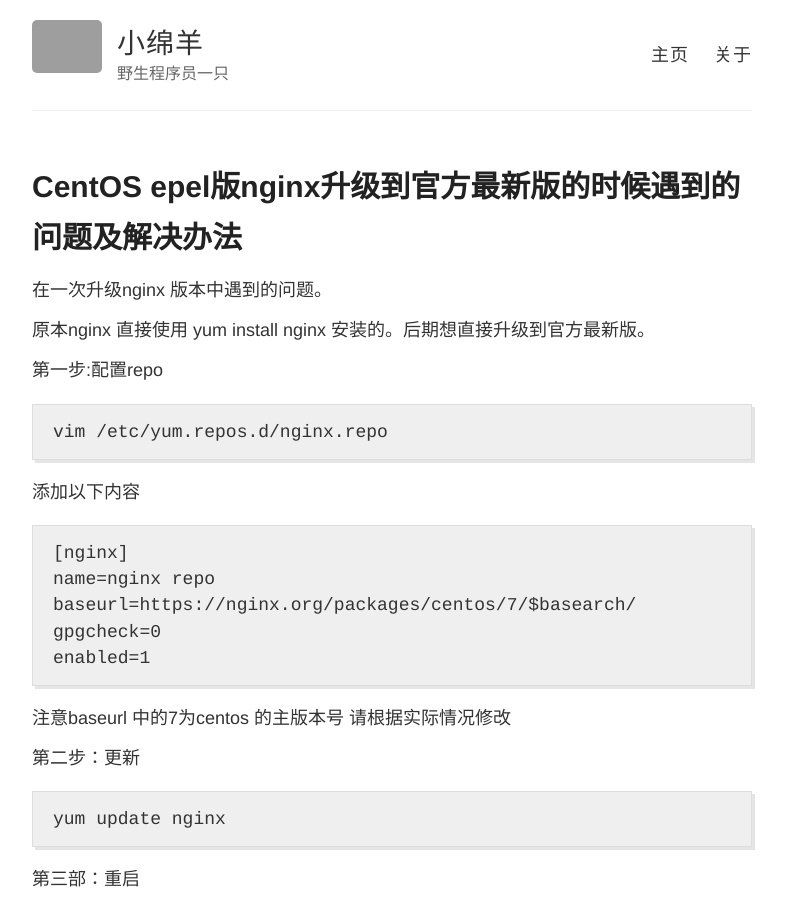
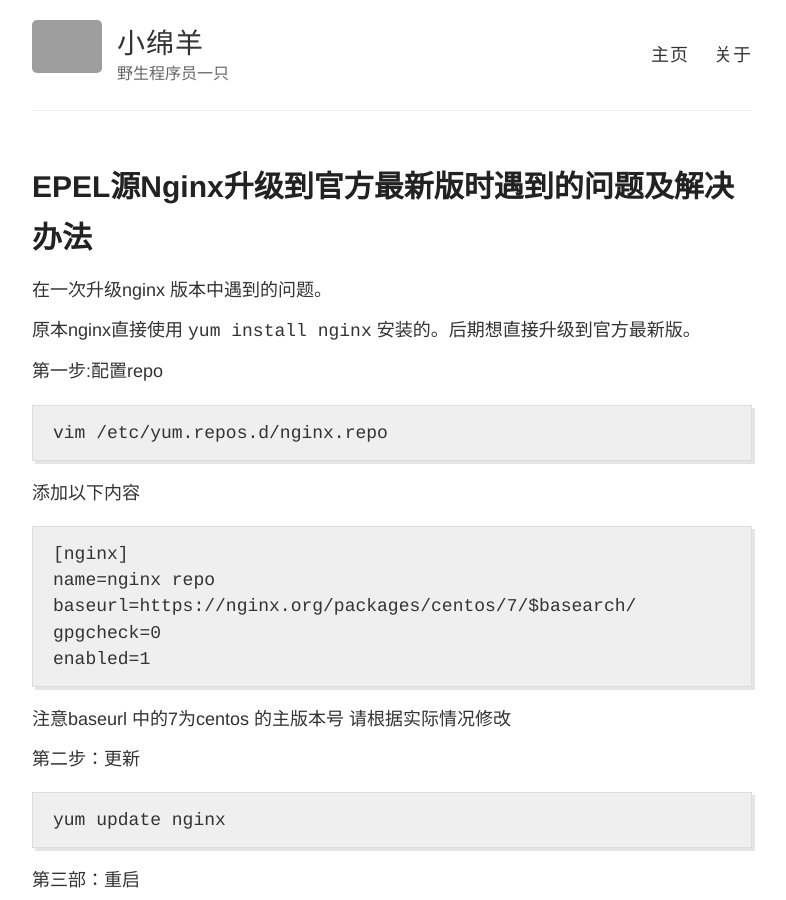
Before and after one commit to mingyangxiao/blog, a Jekyll site: the page built from _posts/2018-05-29-centos-nginx-error.md, in a window 1280 px wide and 900 px high. Shown: the whole window, without its empty margins (248-1034 px from the left). Built offline with Jekyll 4.4.1, drawn with Linux system fonts in a browser that asks for light colours; grey boxes are pictures that could not be loaded.

Commit message:
修改部分文字

````diff
--- a/_posts/2018-05-29-centos-nginx-error.md
+++ b/_posts/2018-05-29-centos-nginx-error.md
@@ -1,14 +1,14 @@
 ---
 layout: post
-title: CentOS epel版nginx升级到官方最新版的时候遇到的问题及解决办法
-excerpt: CentOS epel版nginx升级到官方最新版的时候遇到的问题及解决办法
+title: EPEL源Nginx升级到官方最新版时遇到的问题及解决办法
+excerpt: EPEL源Nginx升级到官方最新版时遇到的问题及解决办法
 ---
 
 
 
 在一次升级nginx 版本中遇到的问题。
 
-原本nginx 直接使用 yum install nginx 安装的。后期想直接升级到官方最新版。
+原本nginx直接使用 ```yum install nginx``` 安装的。后期想直接升级到官方最新版。
 
 第一步:配置repo
 
````
Also changed, not shown: _posts/2018-05-28-centos7-remove-old-kernel.md (renamed from _posts/2018-05-29-centos7-remove-old-kernel.md, +4 -2 lines).
